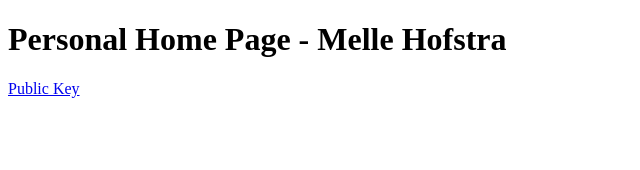
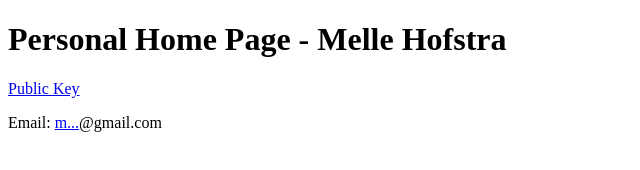
Before and after one commit to melle852/melle852.github.io, a plain HTML site: page index.html in a window 1280 px wide. Shown: the whole page, without its empty margins (0-640 px from the left). Drawn offline with Linux system fonts and the light colour scheme.

Commit message:
Add email address

```diff
--- a/index.html
+++ b/index.html
@@ -8,5 +8,6 @@
     <body>
         <h1>Personal Home Page - Melle Hofstra</h1>
         <a href="pub_key.txt" target="_blank">Public Key</a>
+	<p>Email: <a href="http://www.google.com/recaptcha/mailhide/d?k=01pXKLDLf3D1o_gzo9ZrlzDg==&amp;c=KNisla6t2c9nOast3r5itObd97qTG2eSQIZ0nL3zezI=" onclick="window.open('http://www.google.com/recaptcha/mailhide/d?k\x3d01pXKLDLf3D1o_gzo9ZrlzDg\x3d\x3d\x26c\x3dKNisla6t2c9nOast3r5itObd97qTG2eSQIZ0nL3zezI\x3d', '', 'toolbar=0,scrollbars=0,location=0,statusbar=0,menubar=0,resizable=0,width=500,height=300'); return false;" title="Reveal this e-mail address">m...</a>@gmail.com</p>
     </body>
 </html>
```
